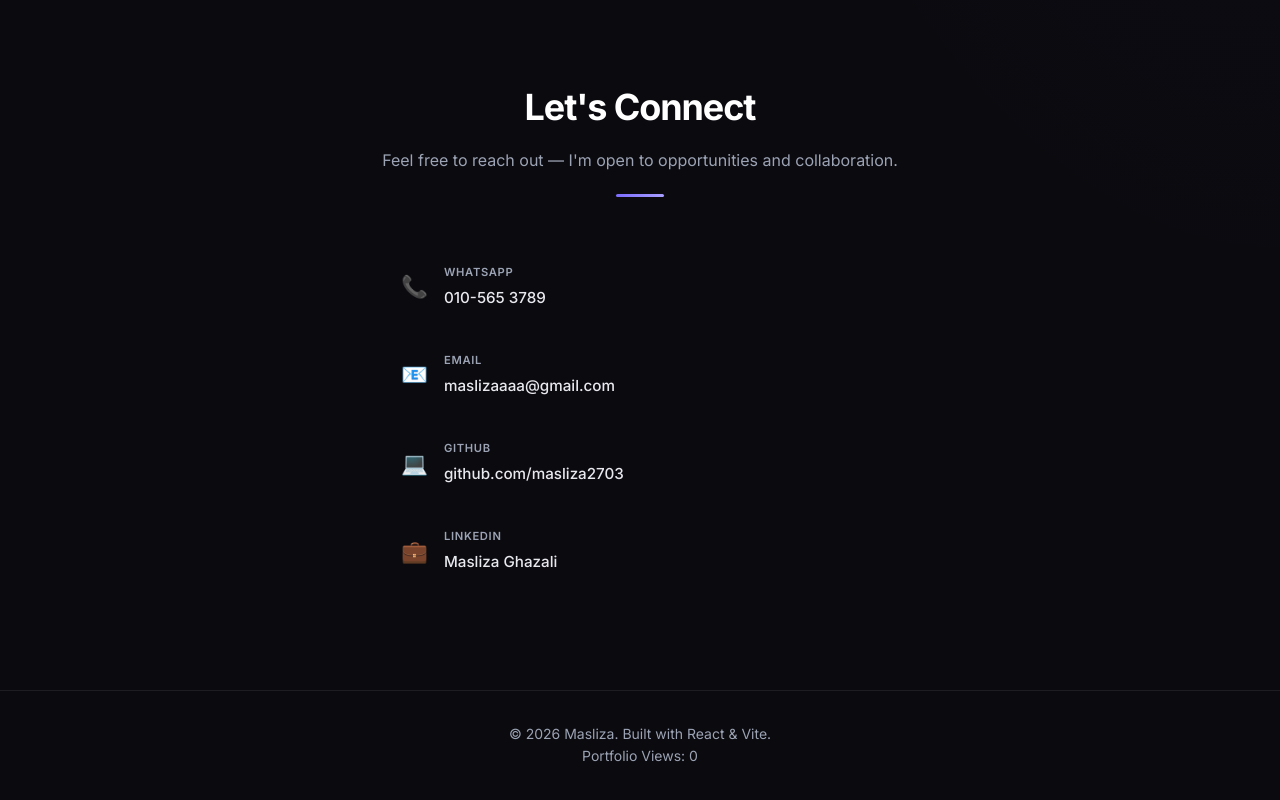
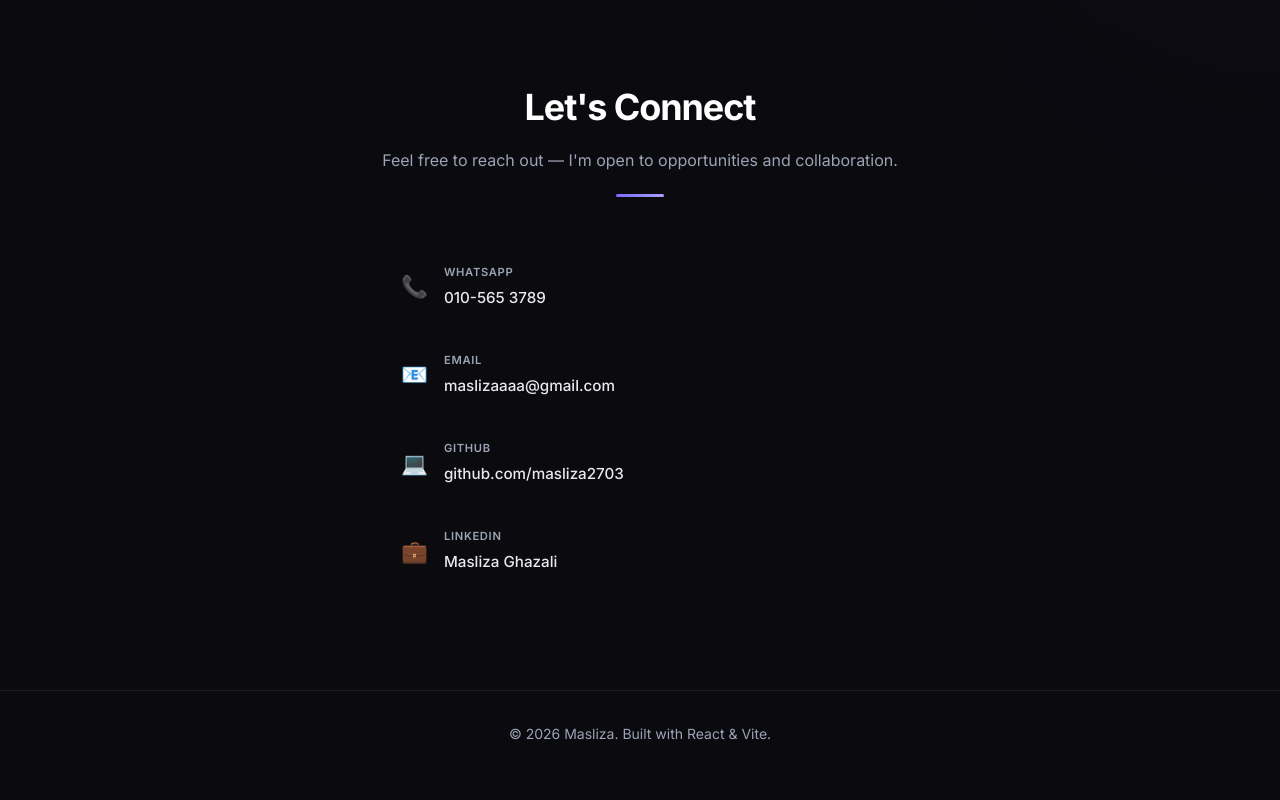
Before and after one commit to masliza2703/portfolio, a React (Vite) app: page / in a window 1280 px wide. Shown: the part 4040-4840 px from the top of the page. After the commit the page ends 4817 px from the top, so only its background shows below. Built offline with nearby package versions, Linux system fonts and the light colour scheme; no server answers.

Commit message:
remove view counter in UI

```diff
--- a/src/App.jsx
+++ b/src/App.jsx
@@ -292,7 +292,7 @@ useEffect(() => {
 
       <footer className="footer">
         <p>© {new Date().getFullYear()} Masliza. Built with React & Vite.</p>
-        <p> Portfolio Views: {views}</p>
+
       </footer>
       <Analytics />
     </>
```
